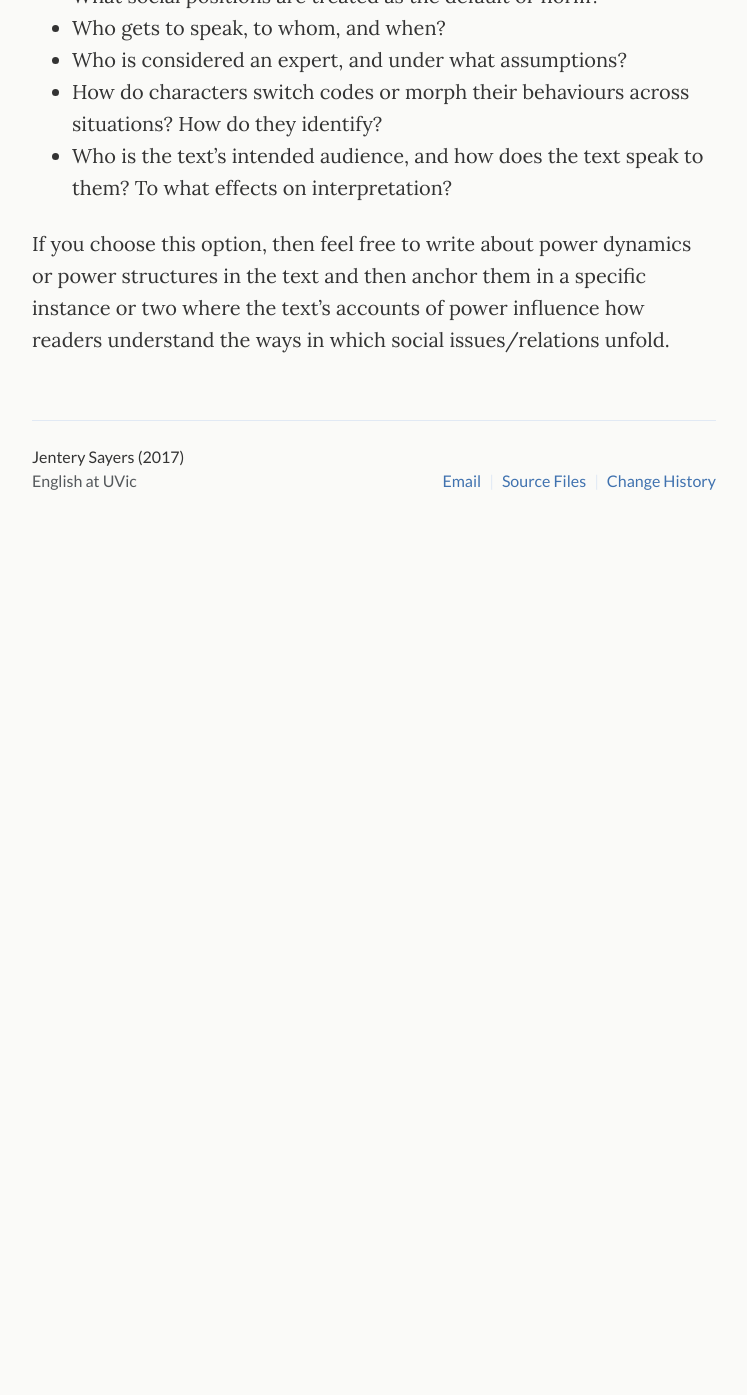
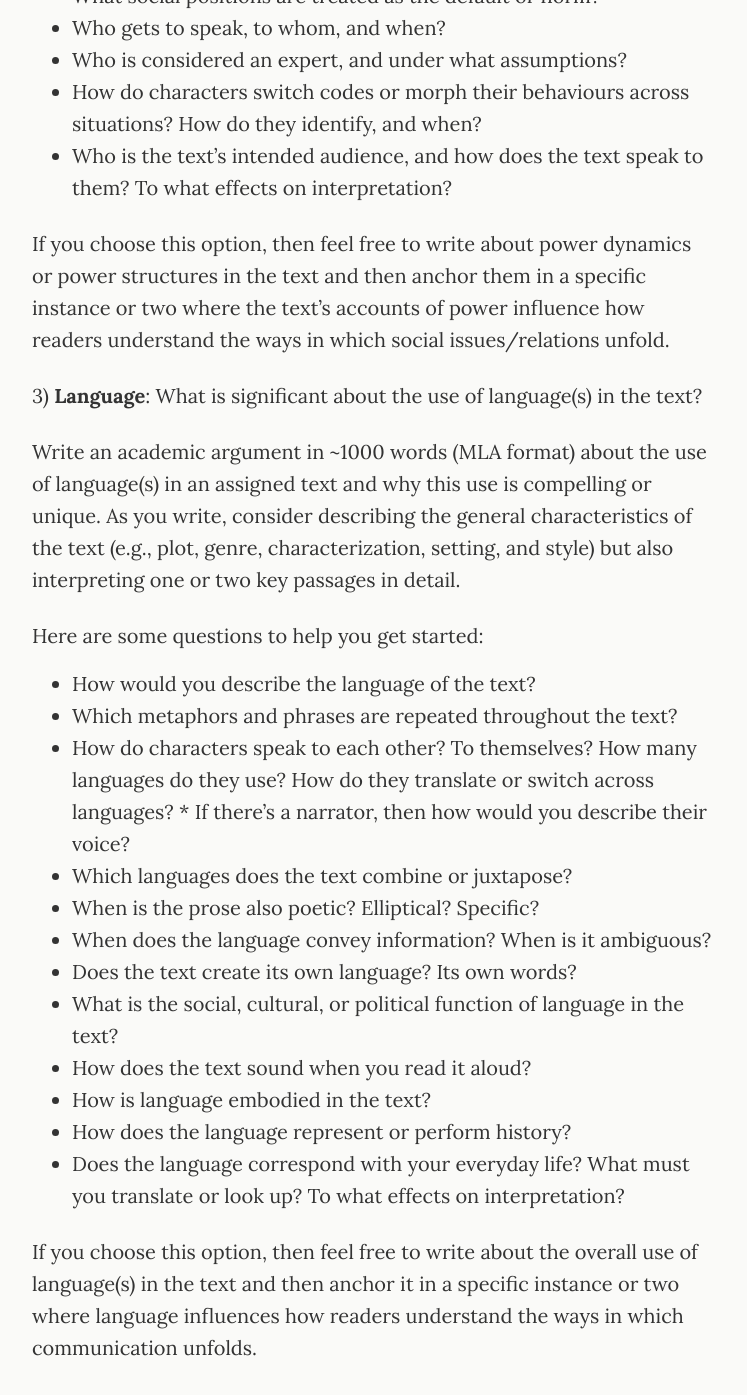
Before and after one commit to jentery/429c, a Jekyll site: the page built from _pages/analysis.md, in a window 1280 px wide and 1400 px high, scrolled down 1719 px. Shown: the top 1395 px of the window, without its empty margins (266-1013 px from the left). Built offline with Jekyll 4.4.1, drawn with Linux system fonts in a browser that asks for light colours; before the commit the page ends 2308 px from its top, so only the background shows below that.

Commit message:
Update analysis.md

```diff
--- a/_pages/analysis.md
+++ b/_pages/analysis.md
@@ -37,7 +37,28 @@ Here are some questions to help you get started:
 * What social positions are treated as the default or norm?
 * Who gets to speak, to whom, and when?
 * Who is considered an expert, and under what assumptions?
-* How do characters switch codes or morph their behaviours across situations? How do they identify?
+* How do characters switch codes or morph their behaviours across situations? How do they identify, and when?
 * Who is the text’s intended audience, and how does the text speak to them? To what effects on interpretation?
 
 If you choose this option, then feel free to write about power dynamics or power structures in the text and then anchor them in a specific instance or two where the text's accounts of power influence how readers understand the ways in which social issues/relations unfold.
+
+3) **Language**: What is significant about the use of language(s) in the text?
+
+Write an academic argument in ~1000 words (MLA format) about the use of language(s) in an assigned text and why this use is compelling or unique. As you write, consider describing the general characteristics of the text (e.g., plot, genre, characterization, setting, and style) but also interpreting one or two key passages in detail.
+
+Here are some questions to help you get started:
+
+* How would you describe the language of the text?
+* Which metaphors and phrases are repeated throughout the text?
+* How do characters speak to each other? To themselves? How many languages do they use? How do they translate or switch across languages? * If there’s a narrator, then how would you describe their voice?
+* Which languages does the text combine or juxtapose?
+* When is the prose also poetic? Elliptical? Specific?
+* When does the language convey information? When is it ambiguous?
+* Does the text create its own language? Its own words?
+* What is the social, cultural, or political function of language in the text?
+* How does the text sound when you read it aloud?
+* How is language embodied in the text?
+* How does the language represent or perform history?
+* Does the language correspond with your everyday life? What must you translate or look up? To what effects on interpretation?
+
+If you choose this option, then feel free to write about the overall use of language(s) in the text and then anchor it in a specific instance or two where language influences how readers understand the ways in which communication unfolds.
```
